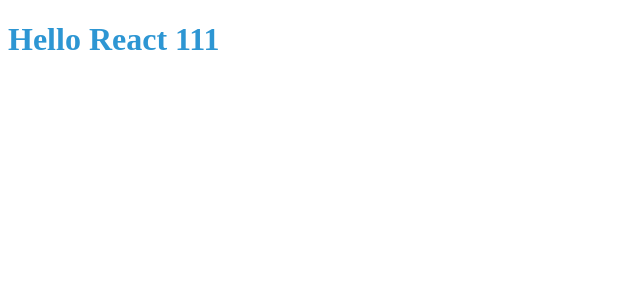
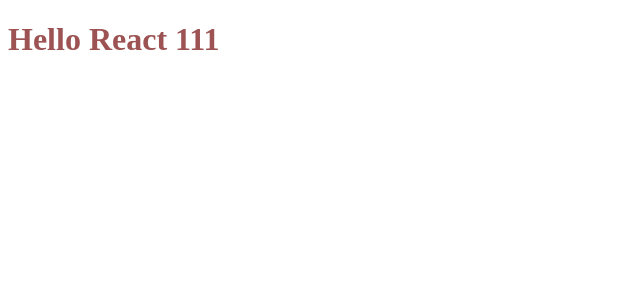
Before and after one commit to dimaokk/React-Reddit-Mirror, a React app: page / in a window 1280 px wide. Shown: the top 300 px of the page, without its empty margins (0-640 px from the left). Built offline with nearby package versions, Linux system fonts and the light colour scheme.

Commit message:
index.ts

```diff
--- a/index.ts
+++ b/index.ts
@@ -41,7 +41,7 @@
 
 
 type MyPartial<T> = {
-    [N in keyof T]: T[N] extends object ? MyPartial<T[N]> : T[N]
+    [N in keyof T]?: T[N] extends object ? MyPartial<T[N]> : T[N]
 }
 
 const homeTask: MyPartial<IHomeTask> = {
--- a/src/Header.css
+++ b/src/Header.css
@@ -1,3 +1,3 @@
 .title {
-    color: rgb(45, 150, 211);
+    color: rgb(157, 83, 83);
 }
```
